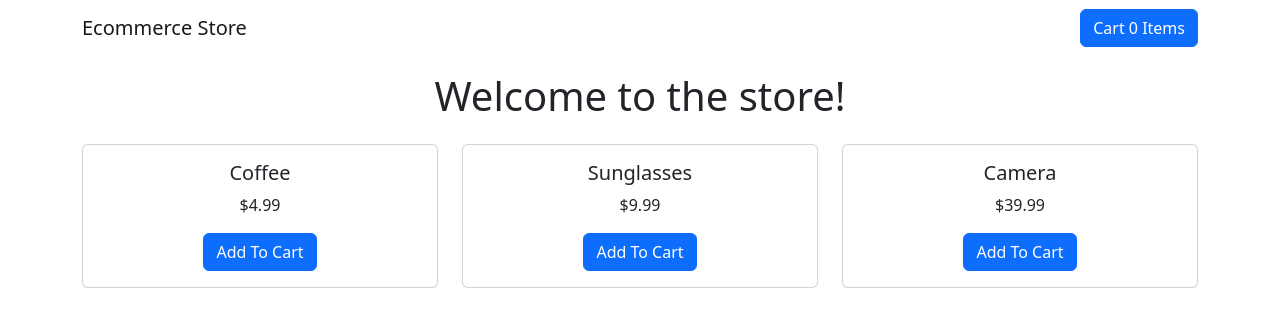
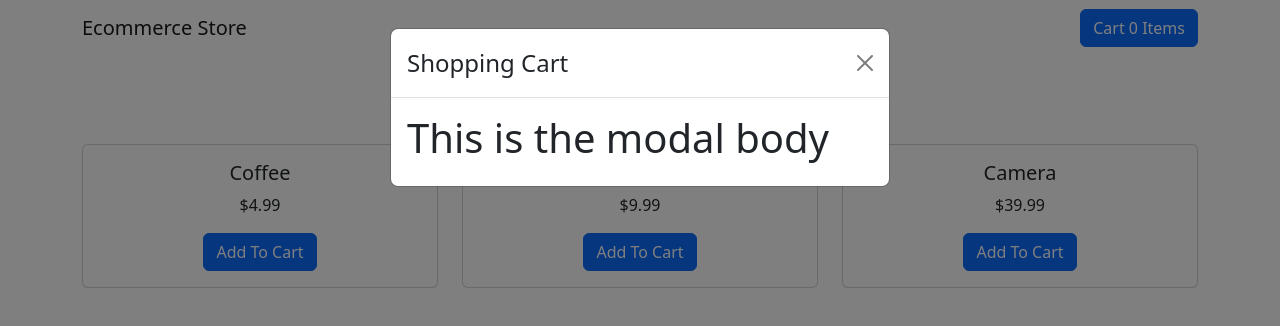
Before and after one commit to sserges/store, a React (Create React App) app: page / in a window 1280 px wide. Both pictures are taken after a click on the button "Cart 0 Items". Shown: the top 326 px of the page. Built offline with nearby package versions, Linux system fonts and the light colour scheme.

Commit message:
Creating a modal for the cart

```diff
--- a/src/components/Navbar.js
+++ b/src/components/Navbar.js
@@ -1,14 +1,30 @@
 import { Button, Container, Navbar, Modal } from 'react-bootstrap'
+import { useState } from 'react'
 
 function NavbarComponent() {
+  const [show, setShow] = useState(false)
+  const handleClose = () => setShow(false)
+  const handleShow = () => setShow(true)
+
   return (
+    <>
       <Navbar expand='sm'>
         <Navbar.Brand href='/'>Ecommerce Store</Navbar.Brand>
         <Navbar.Toggle />
         <Navbar.Collapse className='justify-content-end'>
-        <Button>Cart 0 Items</Button>
+          <Button onClick={handleShow}>Cart 0 Items</Button>
         </Navbar.Collapse>
       </Navbar>
+
+      <Modal show={show} onHide={handleClose}>
+        <Modal.Header closeButton>
+          <Modal.Title>Shopping Cart</Modal.Title>
+        </Modal.Header>
+        <Modal.Body>
+          <h1>This is the modal body</h1>
+        </Modal.Body>
+      </Modal>
+    </>
   )
 }
 
```
Lines whose indentation alone changed are shown as unchanged.
